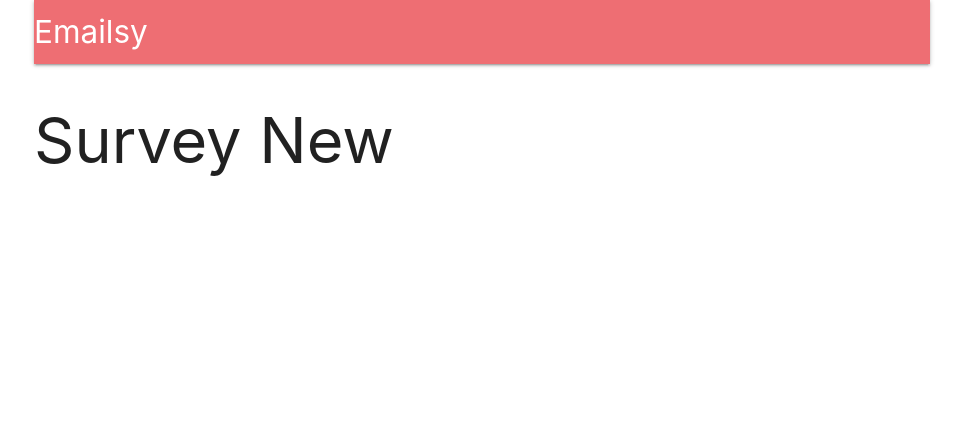
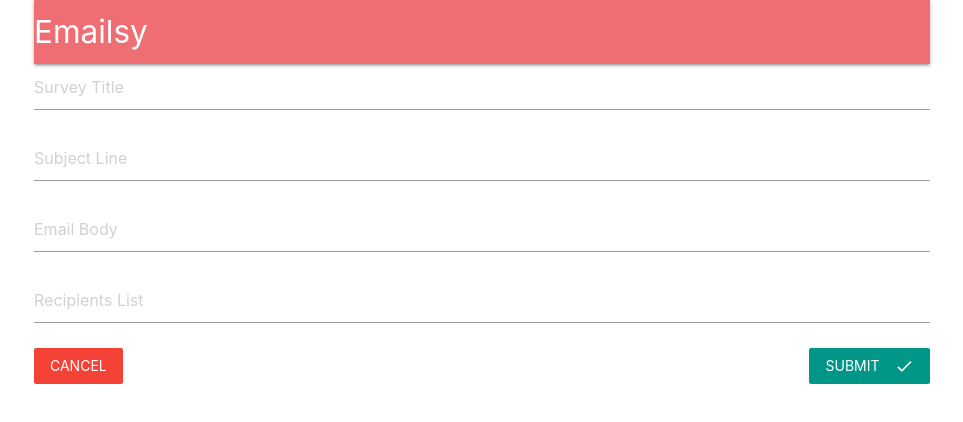
Before and after one commit to ishvar99/emailsy, a React (Create React App) app in the folder client/: page /surveys/new in a window 1280 px wide. Shown: the top 422 px of the page, without its empty margins (158-1121 px from the left). Built offline with nearby package versions, Linux system fonts and the light colour scheme; no server answers.

Commit message:
added form validation

```diff
--- a/client/src/components/Routing/Routing.jsx
+++ b/client/src/components/Routing/Routing.jsx
@@ -2,13 +2,13 @@ import React from 'react'
 import {Route, Switch} from 'react-router-dom'
 import Landing from '../Landing/Landing'
 import Dashboard from '../Dashboard/Dashboard'
-import Survey from '../Survey/Survey'
+import SurveyNew from '../Survey/SurveyNew'
 const Routing=()=>{
 return (
  <Switch>
   <Route exact path="/" component={Landing}></Route>
   <Route exact path="/surveys" component={Dashboard}></Route>
-  <Route exact path="/surveys/new" component={Survey}></Route>
+  <Route exact path="/surveys/new" component={SurveyNew}></Route>
  </Switch>
 )
 }
--- a/client/src/components/Survey/Survey.jsx
+++ /dev/null
@@ -1,11 +0,0 @@
-import React from 'react'
-
-const Survey = () => {
- return (
-  <div>
-   <h1>Survey New</h1>
-  </div>
- )
-}
-
-export default Survey
--- /dev/null
+++ b/client/src/components/Survey/SurveyField.jsx
@@ -0,0 +1,15 @@
+import React from 'react'
+
+const SurveyField = ({input,label,meta:{error,touched}}) => {
+ return (
+  <div>
+   <input {...input} placeholder={label} style={{marginBottom:'5px'}}/>
+   <div className="red-text" style={{marginBottom:'20px'}}>
+   {touched && error}
+   </div>
+
+  </div>
+ )
+}
+
+export default SurveyField
--- /dev/null
+++ b/client/src/components/Survey/SurveyForm.jsx
@@ -0,0 +1,66 @@
+import React from 'react'
+import {reduxForm,Field} from 'redux-form'
+import SurveyField from './SurveyField'
+import {Link} from 'react-router-dom'
+const SurveyForm = () => {
+ return (
+  <div>
+    <form onSubmit={(e)=>{
+      e.preventDefault();
+      console.log(e)
+    }}>
+      <Field
+      label="Survey Title"
+        name="title"
+        type="text"
+        component={SurveyField}
+
+      />
+      <Field
+        name="subject"
+        type="text"
+        component={SurveyField}
+        label="Subject Line"
+      />
+      <Field
+        name="body"
+        type="text"
+        label="Email Body"
+        component={SurveyField}
+      />
+      <Field
+        name="recipients"
+        type="text"
+        label="Recipients List"
+        component={SurveyField}
+      />
+      <div>
+      <Link to="/surveys" className="red btn-flat white-text">
+        Cancel
+      </Link>
+        <button type="submit" className="teal btn-flat right white-text">
+          Submit
+          <i className="material-icons right">done</i>
+        </button>
+      </div>
+    </form>
+  </div>
+ )
+}
+const validate=(values)=>{
+  const errors={}
+  if(!values.title){
+    errors.title="You must provide a title"
+  }
+  if(!values.subject){
+    errors.subject="You must provide a subject"
+  }
+  if(!values.body){
+    errors.body="You must provide a body"
+  }
+  return errors;
+}
+export default reduxForm({
+  validate,
+ form:'SurveyForm'
+})(SurveyForm)
--- /dev/null
+++ b/client/src/components/Survey/SurveyNew.jsx
@@ -0,0 +1,11 @@
+import React from 'react'
+import SurveyForm from './SurveyForm'
+const SurveyNew = () => {
+ return (
+  <div>
+   <SurveyForm/>
+  </div>
+ )
+}
+
+export default SurveyNew
```
